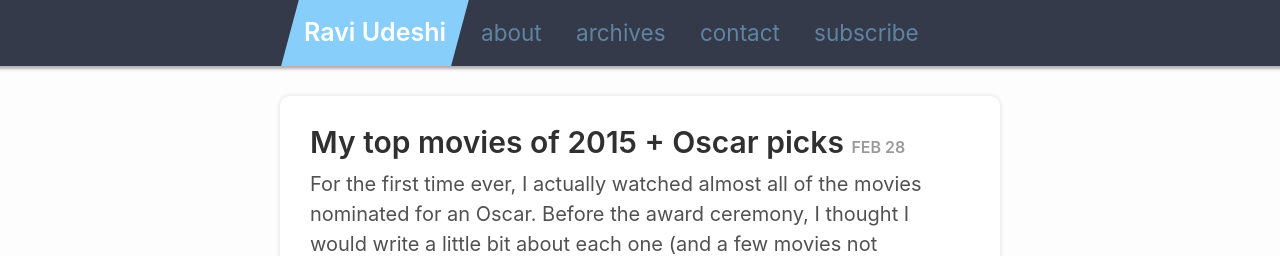
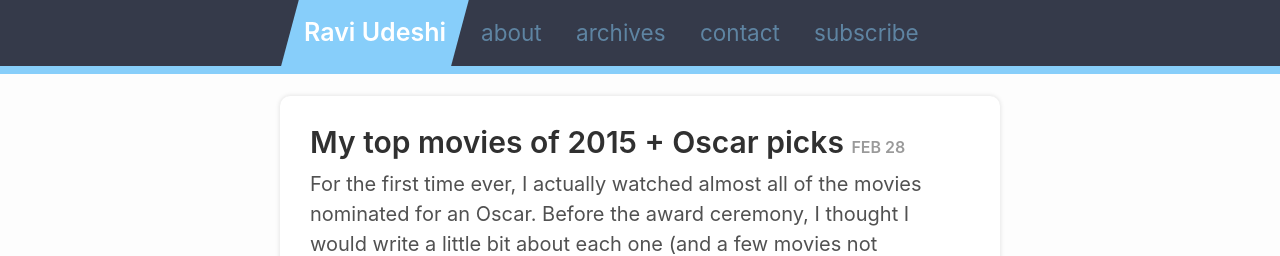
Before and after one commit to rkudeshi/rkudeshi.github.io, a Jekyll site: the page built from index.html, in a window 1280 px wide. Shown: the top 256 px of the page. Built offline with Jekyll 4.4.1, drawn with Linux system fonts in a browser that asks for light colours; the list of posts is cut into pages by our own code.

Commit message:
Update header border

```diff
--- a/_sass/_RAVI.scss
+++ b/_sass/_RAVI.scss
@@ -78,16 +78,11 @@ html, body {
 }
 
 .masthead {
-    margin-right: -9999rem;
-    margin-left: -9999rem;
-    padding-right: 9999rem;
-    padding-left: 9999rem;
     margin: 0 -9999rem;
     padding: 0 9999rem;
     background: #353A4A;
-    /* border-bottom: 5px solid lightskyblue; */
-    box-shadow: 0px 5px 0px lightskyblue;
     box-shadow: 0 3px 3px 0 rgba(0,0,0,0.3);
+    box-shadow: 0 0.4rem 0 lightskyblue;
     margin-bottom: 1.5rem;
 }
 
```
